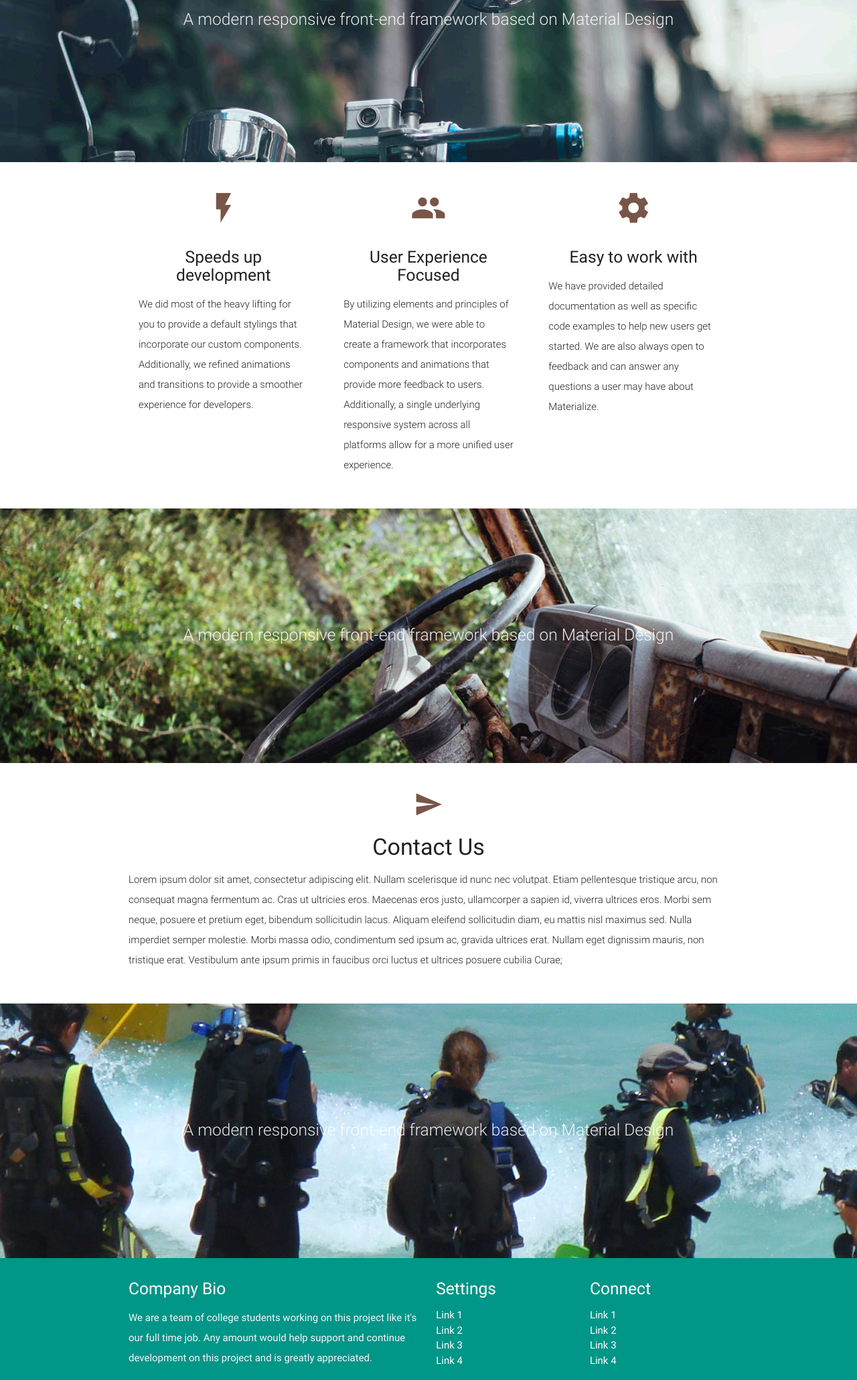
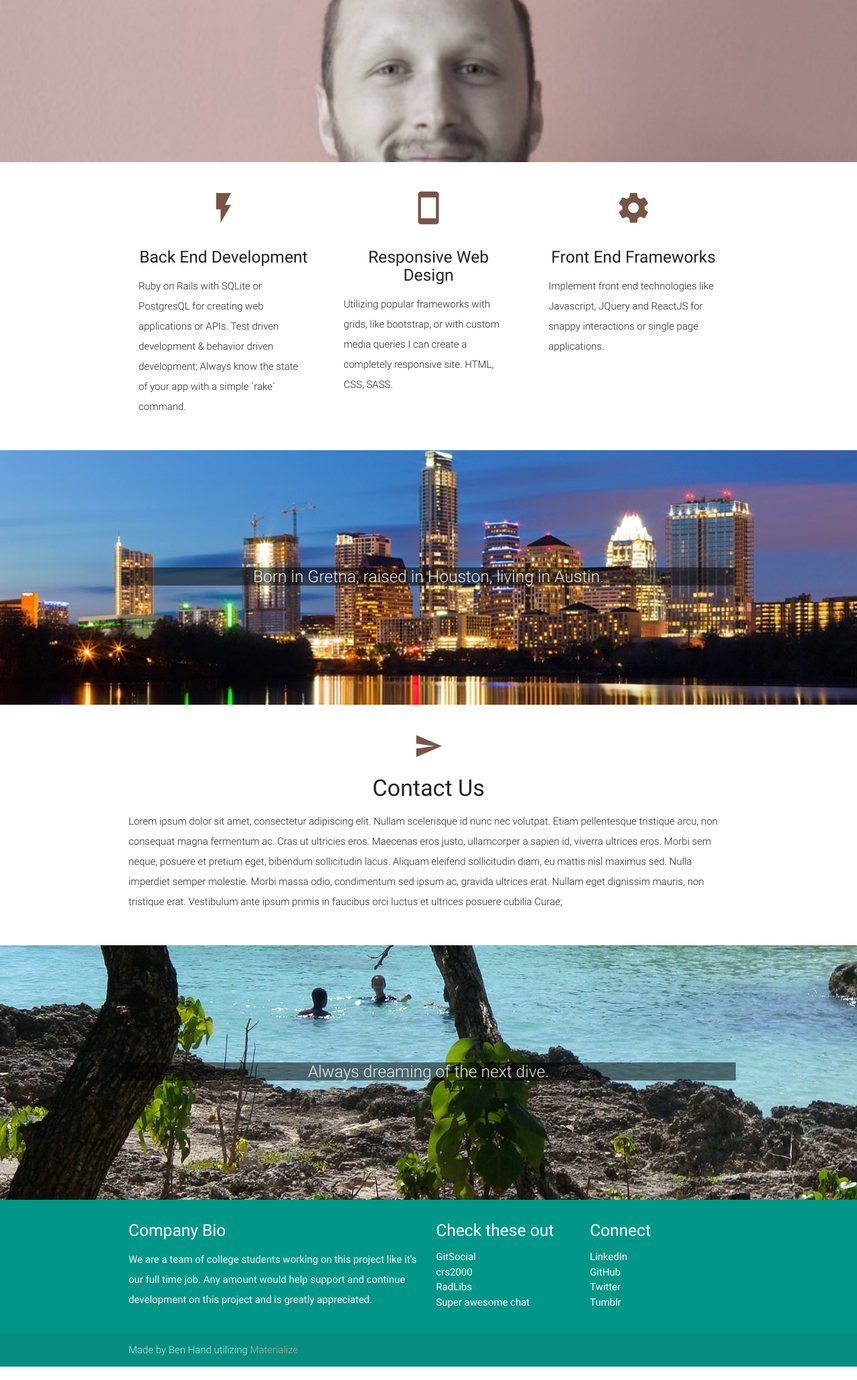
Before and after one commit to BenHand/profile, a plain HTML site: page profile_site/index.html in a window 1280 px wide. Shown: the part 202-2262 px from the top of the page at 67% size. Drawn offline with nearby package versions, Linux system fonts and the light colour scheme.

Commit message:
added new pics, added info about me

```diff
--- a/profile_site/css/style.css
+++ b/profile_site/css/style.css
@@ -29,22 +29,6 @@ p {
     width: 100%;
   }
 
-@media only screen and (max-width : 992px) {
-  .parallax-container .section {
-    position: absolute;
-    top: 40%;
-  }
-  #index-banner .section {
-    top: 10%;
-  }
-}
-
-@media only screen and (max-width : 600px) {
-  #index-banner .section {
-    top: 0;
-  }
-}
-
 .icon-block {
   padding: 0 15px;
 }
@@ -55,3 +39,31 @@ p {
 footer.page-footer {
   margin: 0;
 }
+.bg-text{
+  background-color: RGBA(0, 0, 0, 0.5);
+}
+.pad-left{
+  padding-left: 20px;
+}
+@media only screen and (max-width : 992px) {
+  .parallax-container .section {
+    position: absolute;
+    top: 40%;
+  }
+  #index-banner .section {
+    top: 10%;
+  }
+}
+@media (max-width: 960px) {
+  .header-name{
+    margin-top: 240px;
+  }
+}
+@media only screen and (max-width : 600px) {
+  #index-banner .section {
+    top: 0;
+  }
+  .header-name{
+    margin-top: 280px;
+  }
+}
--- a/profile_site/index.html
+++ b/profile_site/index.html
@@ -28,17 +28,13 @@
 
   <div id="index-banner" class="parallax-container">
     <div class="section no-pad-bot">
-      <div class="container">
+      <div class="row">
         <br><br>
-        <h1 class="header center teal-text text-lighten-2">Benjamin Joseph Hand</h1>
-        <div class="row center">
-          <h5 class="header col s12 light">A modern responsive front-end framework based on Material Design</h5>
-        </div>
+        <h2 class="header-name left bg-text pad-left">Benjamin Hand</h2>
         <br><br>
-
       </div>
     </div>
-    <div class="parallax"><img src="background1.jpg" alt="Unsplashed background img 1"></div>
+    <div class="parallax"><img src="ben.jpg" class="img-size" alt="Unsplashed background img 1"></div>
   </div>
 
 
@@ -50,27 +46,27 @@
         <div class="col s12 m4">
           <div class="icon-block">
             <h2 class="center brown-text"><i class="material-icons">flash_on</i></h2>
-            <h5 class="center">Speeds up development</h5>
+            <h5 class="center">Back End Development</h5>
 
-            <p class="light">We did most of the heavy lifting for you to provide a default stylings that incorporate our custom components. Additionally, we refined animations and transitions to provide a smoother experience for developers.</p>
+            <p class="light">Ruby on Rails with SQLite or PostgresQL for creating web applications or APIs. Test driven development & behavior driven development; Always know the state of your app with a simple `rake` command.</p>
           </div>
         </div>
 
         <div class="col s12 m4">
           <div class="icon-block">
-            <h2 class="center brown-text"><i class="material-icons">group</i></h2>
-            <h5 class="center">User Experience Focused</h5>
+            <h2 class="center brown-text"><i class="material-icons">stay_current_portrait</i></h2>
+            <h5 class="center">Responsive Web Design</h5>
 
-            <p class="light">By utilizing elements and principles of Material Design, we were able to create a framework that incorporates components and animations that provide more feedback to users. Additionally, a single underlying responsive system across all platforms allow for a more unified user experience.</p>
+            <p class="light">Utilizing popular frameworks with grids, like bootstrap, or with custom media queries I can create a completely responsive site. HTML, CSS, SASS.</p>
           </div>
         </div>
 
         <div class="col s12 m4">
           <div class="icon-block">
             <h2 class="center brown-text"><i class="material-icons">settings</i></h2>
-            <h5 class="center">Easy to work with</h5>
+            <h5 class="center">Front End Frameworks</h5>
 
-            <p class="light">We have provided detailed documentation as well as specific code examples to help new users get started. We are also always open to feedback and can answer any questions a user may have about Materialize.</p>
+            <p class="light">Implement front end technologies like Javascript, JQuery and ReactJS for snappy interactions or single page applications.</p>
           </div>
         </div>
       </div>
@@ -83,11 +79,11 @@
     <div class="section no-pad-bot">
       <div class="container">
         <div class="row center">
-          <h5 class="header col s12 light">A modern responsive front-end framework based on Material Design</h5>
+          <h5 class="header col s12 light bg-text">Born in Gretna, raised in Houston, living in Austin.</h5>
         </div>
       </div>
     </div>
-    <div class="parallax"><img src="background2.jpg" alt="Unsplashed background img 2"></div>
+    <div class="parallax"><img src="austin_skyline.jpg" alt="Unsplashed background img 2"></div>
   </div>
 
   <div class="container">
@@ -109,11 +105,11 @@
     <div class="section no-pad-bot">
       <div class="container">
         <div class="row center">
-          <h5 class="header col s12 light">A modern responsive front-end framework based on Material Design</h5>
+          <h5 class="header col s12 light bg-text">Always dreaming of the next dive.</h5>
         </div>
       </div>
     </div>
-    <div class="parallax"><img src="DSC00985.JPG" alt="Unsplashed background img 3"></div>
+    <div class="parallax"><img src="cayman_islands.JPG" alt="Unsplashed background img 3"></div>
   </div>
 
   <footer class="page-footer teal">
@@ -126,28 +122,28 @@
 
         </div>
         <div class="col l3 s12">
-          <h5 class="white-text">Settings</h5>
+          <h5 class="white-text">Check these out</h5>
           <ul>
-            <li><a class="white-text" href="#!">Link 1</a></li>
-            <li><a class="white-text" href="#!">Link 2</a></li>
-            <li><a class="white-text" href="#!">Link 3</a></li>
-            <li><a class="white-text" href="#!">Link 4</a></li>
+            <li><a class="white-text" href="http://gitsocial.net">GitSocial</a></li>
+            <li><a class="white-text" href="http://crs2000.herokuapp.com">crs2000</a></li>
+            <li><a class="white-text" href="radlib.herokuapp.com">RadLibs</a></li>
+            <li><a class="white-text" href="#!">Super awesome chat</a></li>
           </ul>
         </div>
         <div class="col l3 s12">
           <h5 class="white-text">Connect</h5>
           <ul>
-            <li><a class="white-text" href="#!">Link 1</a></li>
-            <li><a class="white-text" href="#!">Link 2</a></li>
-            <li><a class="white-text" href="#!">Link 3</a></li>
-            <li><a class="white-text" href="#!">Link 4</a></li>
+            <li><a class="white-text" href="https://www.linkedin.com/pub/benjamin-hand/102/62a/aa0">LinkedIn</a></li>
+            <li><a class="white-text" href="https://github.com/BenHand">GitHub</a></li>
+            <li><a class="white-text" href="https://twitter.com/benjhand">Twitter</a></li>
+            <li><a class="white-text" href="http://www.benjaminjhand.tumblr.com/">Tumblr</a></li>
           </ul>
         </div>
       </div>
     </div>
     <div class="footer-copyright">
       <div class="container">
-      Made by <a class="brown-text text-lighten-3" href="http://materializecss.com">Materialize</a>
+      Made by Ben Hand utilizing <a class="brown-text text-lighten-3" href="http://materializecss.com">Materialize</a>
       </div>
     </div>
   </footer>
```
Also changed, not shown: profile_site/DSC00985.JPG (deleted), profile_site/austin_skyline.jpg (added), profile_site/background1.jpg (deleted), profile_site/background2.jpg (deleted), profile_site/background3.jpg (deleted), profile_site/ben.jpg (added), profile_site/cayman_islands.jpg (added), 1 other file.
